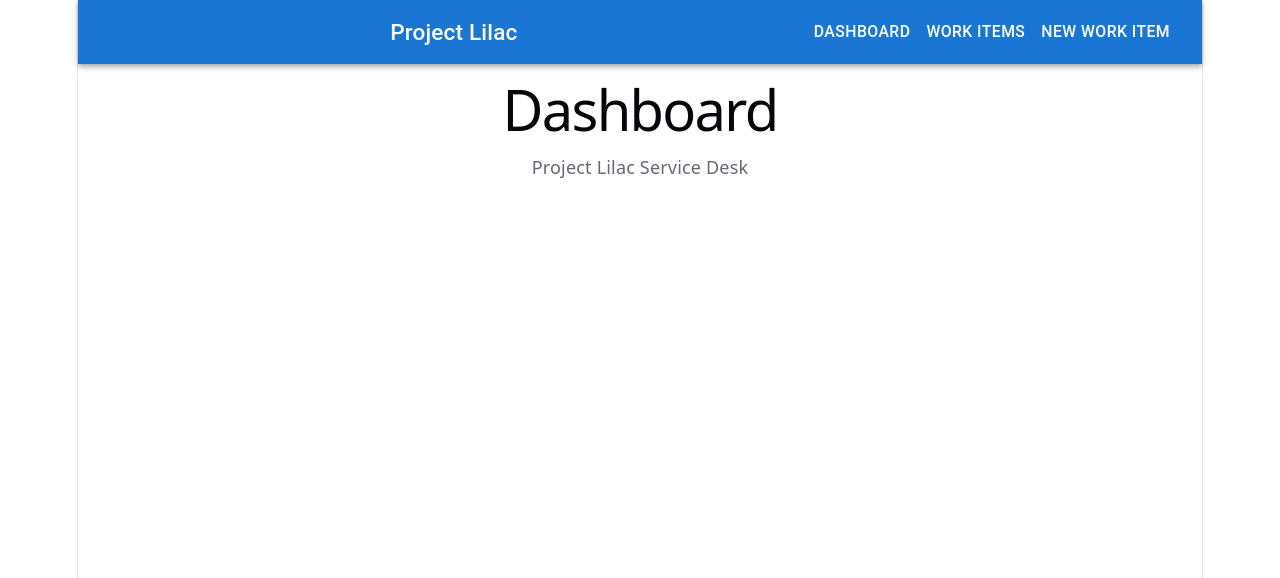
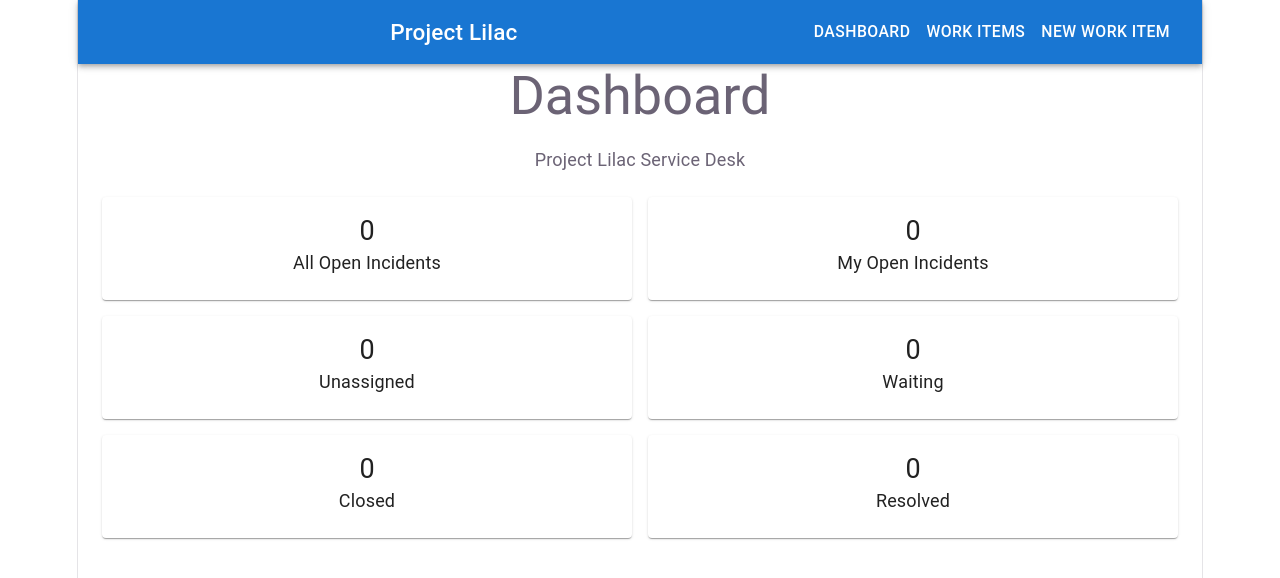
Before and after one commit to PaulAnkers76/Project_Lilac_Service_Desk, a React (Vite) app in the folder frontend/: page / in a window 1280 px wide. Shown: the top 578 px of the page. Built offline with nearby package versions, Linux system fonts and the light colour scheme; no server answers.

Commit message:
Acquired bugs fixed, Dashboard page built with 6 cards

```diff
--- a/frontend/src/components/SummaryCards.tsx
+++ b/frontend/src/components/SummaryCards.tsx
@@ -1,4 +1,6 @@
+import { ClosedCaptionDisabledRounded } from "@mui/icons-material";
 import { Card, CardContent, Grid, Typography } from "@mui/material";
+
 
 
 export default function SummaryCards ({
@@ -9,9 +11,37 @@ export default function SummaryCards ({
   const openIncidents = workItems.filter(
     item => ![5, 6].includes(item.StatusID)
 ).length;
+
+const myWork =
+    workItems.filter(
+        item =>
+            item.AssignedUserID === 3 &&
+            ![5, 6].includes(item.StatusID)
+    ).length;
+
+    const unassigned =
+    workItems.filter(
+        item =>
+            item.AssignedUserID == null &&
+            ![5, 6].includes(item.StatusID)
+    ).length;
+
+    const waiting = workItems.filter(
+    item => item.StatusID === 4
+).length;
+
+const resolved = workItems.filter(
+    item => item.StatusID === 6
+).length;
+
+const closed = workItems.filter(
+    item => item.StatusID === 5
+).length;
+
 return (
     <Grid container spacing={2}>
-      <Grid size={4}>
+
+        <Grid size={6}>
             <Card>
                 <CardContent>
                     <Typography variant="h5">
@@ -19,39 +49,82 @@ export default function SummaryCards ({
                     </Typography>
 
                     <Typography>
-              Open Incidents
+                        All Open Incidents
                     </Typography>
                 </CardContent>
             </Card>
         </Grid>
 
-      <Grid size={4}>
+        <Grid size={6}>
             <Card>
                 <CardContent>
                     <Typography variant="h5">
-              0
+                        {myWork}
                     </Typography>
 
                     <Typography>
-              Requests
+                        My Open Incidents
                     </Typography>
                 </CardContent>
             </Card>
         </Grid>
 
-      <Grid size={4}>
+        <Grid size={6}>
             <Card>
                 <CardContent>
                     <Typography variant="h5">
-              0
+                        {unassigned}
                     </Typography>
 
                     <Typography>
-              Tasks
+                        Unassigned
                     </Typography>
                 </CardContent>
             </Card>
         </Grid>
+
+        <Grid size={6}>
+            <Card>
+                <CardContent>
+                    <Typography variant="h5">
+                        {waiting}
+                    </Typography>
+
+                    <Typography>
+                        Waiting
+                    </Typography>
+                </CardContent>
+            </Card>
+        </Grid>
+
+        <Grid size={6}>
+            <Card>
+                <CardContent>
+                    <Typography variant="h5">
+                        {closed}
+                    </Typography>
+
+                    <Typography>
+                        Closed
+                    </Typography>
+                </CardContent>
+            </Card>
+        </Grid>
+
+        <Grid size={6}>
+            <Card>
+                <CardContent>
+                    <Typography variant="h5">
+                        {resolved}
+                    </Typography>
+
+                    <Typography>
+                        Resolved
+                    </Typography>
+                </CardContent>
+            </Card>
+        </Grid>
+
     </Grid>
 );
 }
--- a/frontend/src/components/WorkItemsGrid.tsx
+++ b/frontend/src/components/WorkItemsGrid.tsx
@@ -28,9 +28,9 @@ export default function WorkItemsGrid({
 );
 
 const userLookup = Object.fromEntries(
-    (users ?? []).map((Users) => [
-        Users.UserIDID,
-        Users.DisplayName,
+    (users ?? []).map((user) => [
+        user.UserID,
+        user.DisplayName,
     ])
 );
 
@@ -72,12 +72,12 @@ const userLookup = Object.fromEntries(
                 params.value,
         },
           {
-            field: "UserID",
+            field: "AssignedUserID",
                 headerName: "Assigned",
                 width: 150,
 
                 renderCell: (params: any) =>
-                    priorityLookup[params.value] ??
+                    userLookup[params.value] ??
                     params.value,
             },
 
@@ -116,6 +116,9 @@ const userLookup = Object.fromEntries(
 },
     ];
 
+    console.log(users);
+    console.log(userLookup);
+
     return (
         <div style={{ height: 500, width: "100%" }}>
             <DataGrid
--- a/frontend/src/pages/DashboardPage.tsx
+++ b/frontend/src/pages/DashboardPage.tsx
@@ -1,11 +1,44 @@
+import { useEffect, useState } from "react";
 
+import { Container, Typography } from "@mui/material";
 
+import SummaryCards from "../components/SummaryCards";
+
+import { api } from "../services/api";
 
 export default function DashboardPage() {
-  return (
-    <div>
-      <h1>Dashboard</h1>
-      <p>Project Lilac Service Desk</p>
-    </div>
-  );
+
+    const [workItems, setWorkItems] = useState([]);
+
+    useEffect(() => {
+
+        api.get("/workitems")
+            .then((response) => {
+                setWorkItems(response.data);
+            });
+
+    }, []);
+
+    return (
+        <Container maxWidth="xl">
+
+            <Typography
+                variant="h3"
+                gutterBottom
+            >
+                Dashboard
+            </Typography>
+
+            <Typography
+                sx={{ mb: 3 }}
+            >
+                Project Lilac Service Desk
+            </Typography>
+
+            <SummaryCards
+                workItems={workItems}
+            />
+
+        </Container>
+    );
 }
--- a/frontend/src/pages/WorkItemDetailsPage.tsx
+++ b/frontend/src/pages/WorkItemDetailsPage.tsx
@@ -24,10 +24,10 @@ export default function WorkItemDetailsPage() {
     const [newComment, setNewComment] = useState("");
     const [statuses, setStatuses] = useState<any[]>([]);
     const [selectedStatus, setSelectedStatus] = useState("");
-     const [users, setUsers] = useState<any[]>([]);
+    const [Users, setUsers] = useState<any[]>([]);
 
-const [assignedUser, setAssignedUser] =
-    useState<number | "">("");
+    const [assignedUser, setAssignedUser] =
+        useState<number | "">("");
 
     useEffect(() => {
 
@@ -79,7 +79,7 @@ const [assignedUser, setAssignedUser] =
             });
 
         api
-            .get("/users")
+            .get("/Users")
             .then((response) => {
                 setUsers(response.data);
             });
@@ -126,10 +126,12 @@ const [assignedUser, setAssignedUser] =
             `/workitems/${id}`,
             {
                 StatusID: selectedStatus,
+                AssignedUserID: assignedUser
+
             }
         );
 
-        alert("Status updated");
+        alert("Item updated");
 
     } catch (error) {
 
@@ -145,7 +147,7 @@ const [assignedUser, setAssignedUser] =
     }
 
     return (
-        <Container maxWidth="md">
+        <Container maxWidth="xl">
 
             <Paper
                 sx={{
@@ -209,6 +211,40 @@ const [assignedUser, setAssignedUser] =
 
                 </FormControl>
 
+                <FormControl
+    fullWidth
+    sx={{ mt: 3 }}
+>
+
+    <InputLabel>
+        Assigned To
+    </InputLabel>
+
+    <Select
+        value={assignedUser}
+        label="Assigned To"
+        onChange={(e) =>
+            setAssignedUser(
+                Number(e.target.value)
+            )
+        }
+    >
+
+        {Users.map((user) => (
+
+            <MenuItem
+                key={user.UserID}
+                value={user.UserID}
+            >
+                {user.DisplayName}
+            </MenuItem>
+
+        ))}
+
+    </Select>
+
+</FormControl>
+
                 <Button
                     variant="contained"
                     sx={{ mt: 2 }}
@@ -225,6 +261,7 @@ const [assignedUser, setAssignedUser] =
                 >
                     Comments
                 </Typography>
+
 
                 {comments.length === 0 && (
                     <Typography
--- a/frontend/src/pages/WorkItemsPage.tsx
+++ b/frontend/src/pages/WorkItemsPage.tsx
@@ -12,6 +12,10 @@ export default function WorkItemsPage() {
   const [workItems, setWorkItems] = useState([]);
   const [statuses, setStatuses] = useState<any[]>([]);
   const [priorities, setPriorities] = useState<any[]>([]);
+  const [Users, setUsers] = useState<any[]>([]);
+
+  const [assignedUser, setAssignedUser] =
+     useState<number | "">("");
 
   useEffect(() => {
 
@@ -30,6 +34,12 @@ export default function WorkItemsPage() {
             setPriorities(response.data);
         });
 
+      api
+        .get("/Users")
+        .then((response) => {
+          setUsers(response.data);
+      });
+
 }, []);
 
 console.log(workItems);
@@ -43,7 +53,7 @@ console.log(workItems);
         Service Desk
       </Typography>
 
-      <SummaryCards workItems={workItems} />
+
 
       <br />
 
@@ -52,6 +62,7 @@ console.log(workItems);
         rows={workItems}
         statuses={statuses}
         priorities={priorities}
+        users={Users}
 
       />
 
```
Lines whose indentation alone changed are shown as unchanged.
